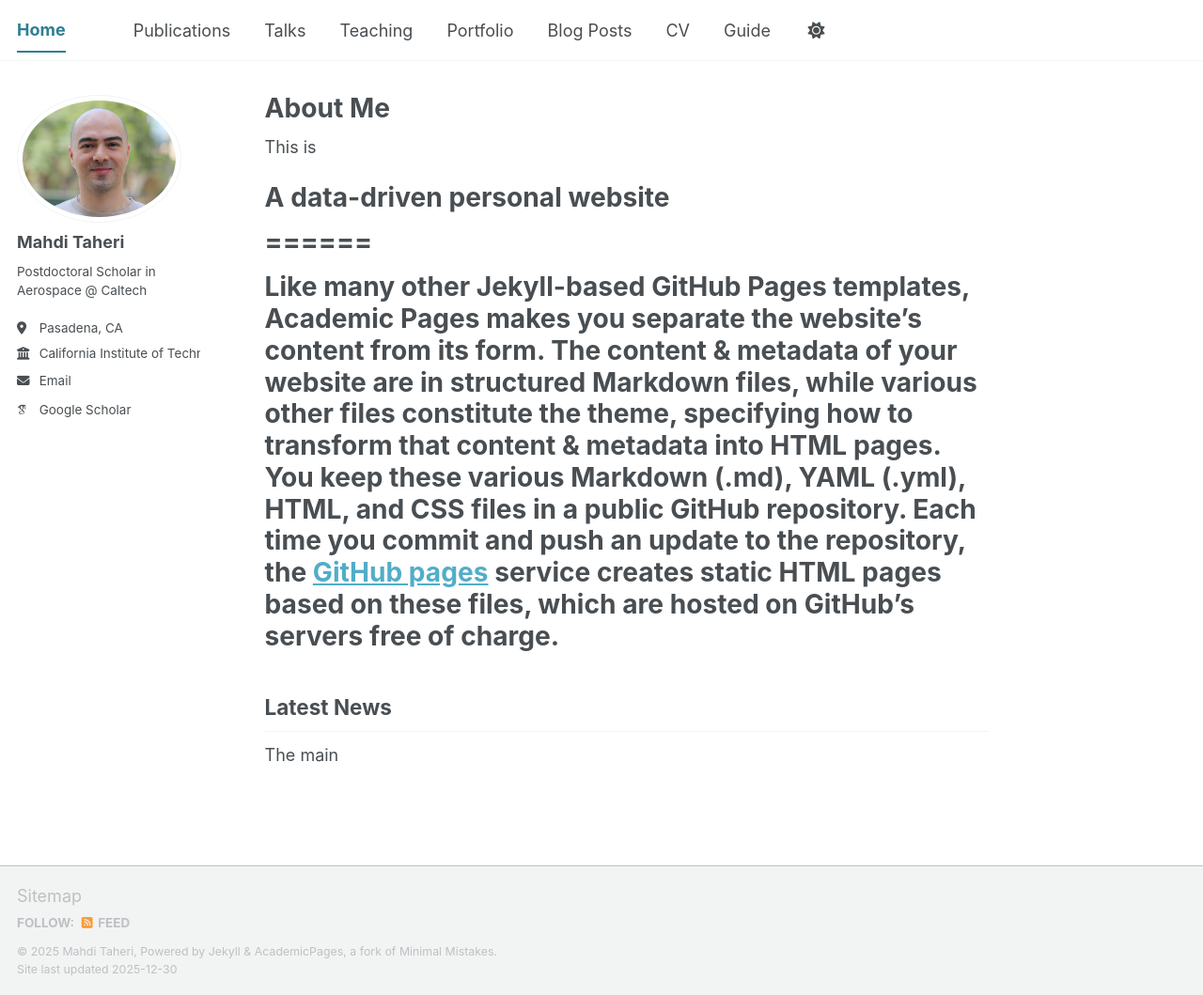
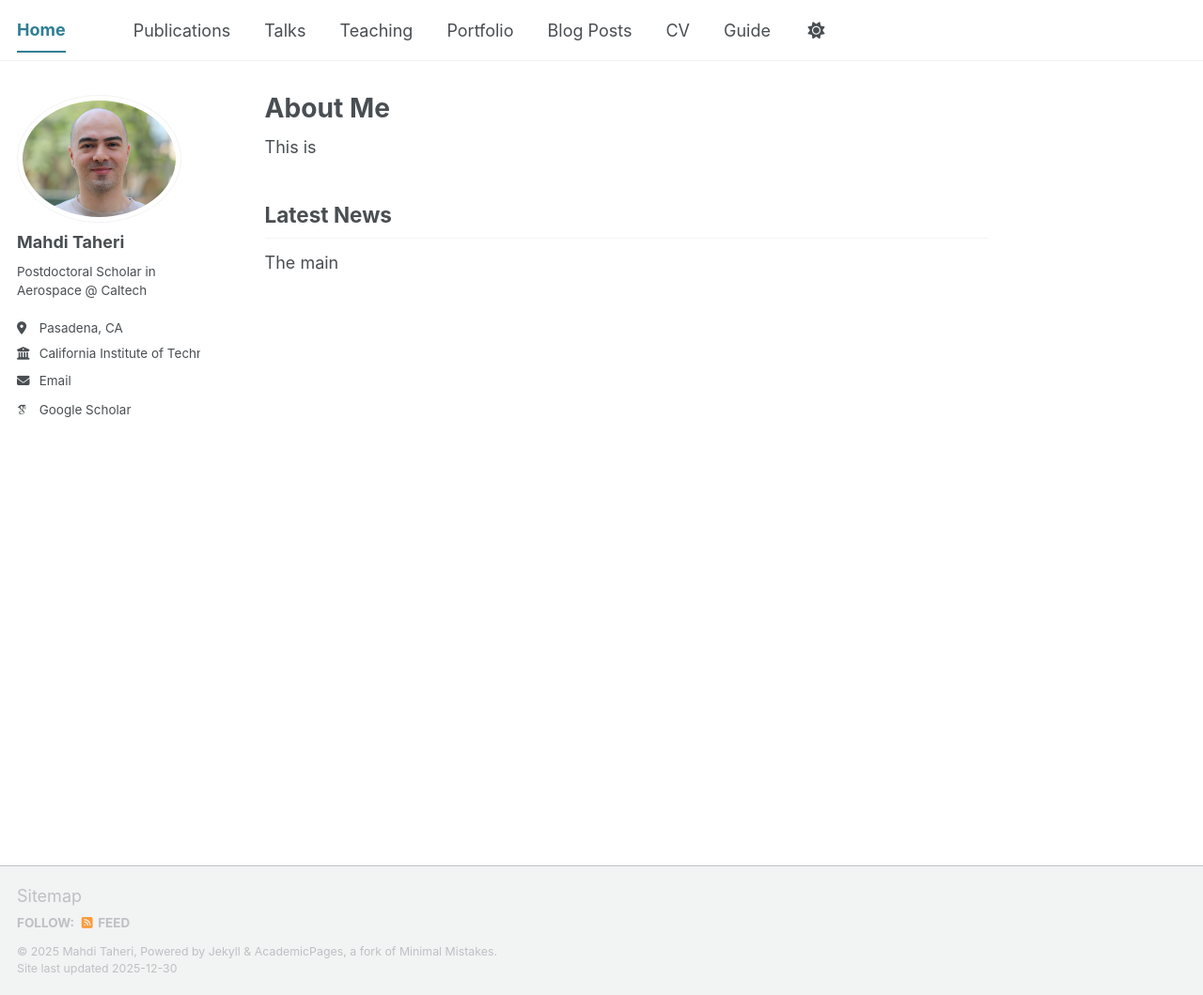
Before and after one commit to mtaheriee/mtaheriee.github.io, a Jekyll site: the page built from _pages/about.md, in a window 1280 px wide and 1059 px high. Shown: the whole window at 94% size. Built offline with Jekyll 4.4.1, drawn with Linux system fonts in a browser that asks for light colours; some web fonts are replaced; a script bundle is joined from its source files by our own code; library files that are not in the unit come from our copies.

Commit message:
Update about.md

```diff
--- a/_pages/about.md
+++ b/_pages/about.md
@@ -9,9 +9,6 @@ redirect_from:
 
 This is
 
-# A data-driven personal website
-# ======
-# Like many other Jekyll-based GitHub Pages templates, Academic Pages makes you separate the website's content from its form. The content & metadata of your website are in structured Markdown files, while various other files constitute the theme, specifying how to transform that content & metadata into HTML pages. You keep these various Markdown (.md), YAML (.yml), HTML, and CSS files in a public GitHub repository. Each time you commit and push an update to the repository, the [GitHub pages](https://pages.github.com/) service creates static HTML pages based on these files, which are hosted on GitHub's servers free of charge.
 
 
 Latest News
```
